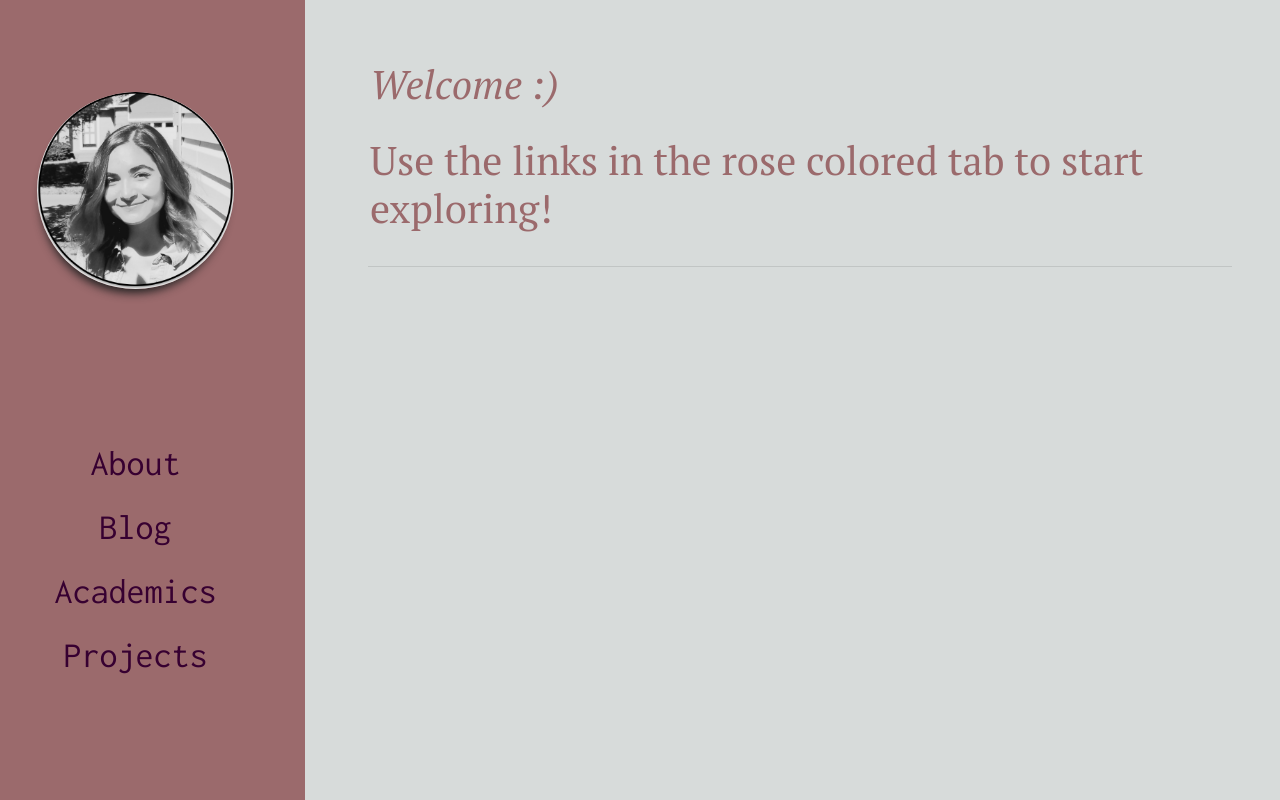
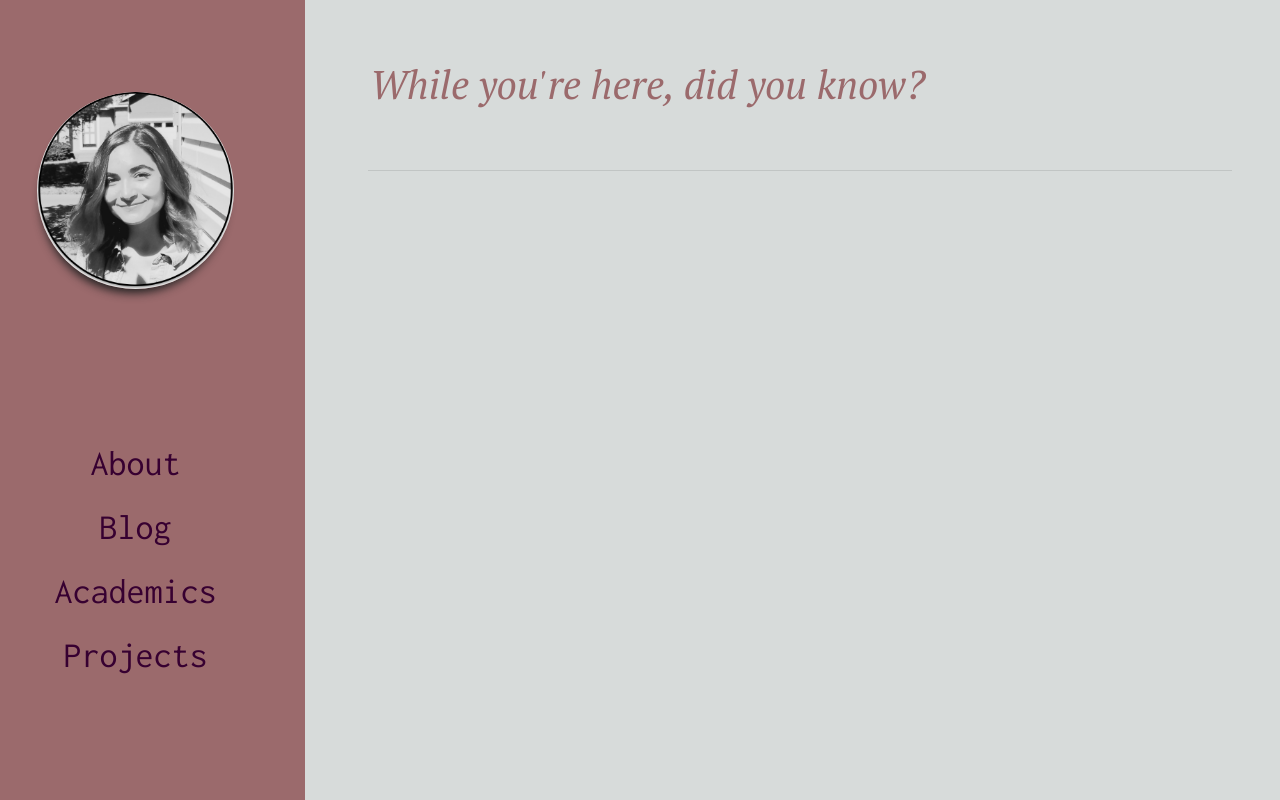
Before and after one commit to Crista2019/Website-2021, a React (Create React App) app: page /blog in a window 1280 px wide. Built offline with nearby package versions, Linux system fonts and the light colour scheme; no server answers.

Commit message:
turned router bug into a cool fun fact api feature

```diff
--- a/package.json
+++ b/package.json
@@ -7,6 +7,7 @@
     "@testing-library/jest-dom": "^5.11.9",
     "@testing-library/react": "^11.2.3",
     "@testing-library/user-event": "^12.6.2",
+    "axios": "^0.21.1",
     "bootstrap": "^4.6.0",
     "hotloader": "^1.1.2",
     "react": "^17.0.1",
--- a/src/App.css
+++ b/src/App.css
@@ -123,6 +123,14 @@ h1 {
   padding: 10px;
 }
 
+.fact {
+  margin-left: 40px;
+  margin-right: 40px;
+  font-family: "Inconsolata", monospace;
+  color: var(--rose);
+  padding: 10px;
+}
+
 hr {
   width: 90%;
   margin-left: auto;
--- a/src/App.js
+++ b/src/App.js
@@ -9,23 +9,36 @@ import Blog from "./components/pages/Blog.js";
 import Projects from "./components/pages/Projects.js";
 import { Component } from "react";
 import Academics from "./components/pages/Academics";
+import axios from "axios";
 
 class App extends Component {
   constructor(props) {
     super(props);
 
     this.state = {
-      itHeader: "Welcome :)",
-      regHeader: "Use the links in the rose colored tab to start exploring!",
+      itHeader: "While you're here, did you know?",
+      regHeader: "",
       currentPage: "",
+      showPage: false,
+      funFact: "",
     };
   }
 
+  componentDidMount() {
+    axios
+      .get(`https://uselessfacts.jsph.pl/random.json?language=en`)
+      .then((res) => {
+        const quote = res.data.text;
+        console.log(quote);
+        this.setState({ funFact: quote });
+      });
+  }
   setAbout = () => {
     this.setState({
-      itHeader: "Hi!",
+      itHeader: "Welcome!",
       regHeader: "My name is Crista.",
       currentPage: "About",
+      showPage: true,
     });
   };
 
@@ -34,6 +47,7 @@ class App extends Component {
       itHeader: "Blog",
       regHeader: "",
       currentPage: "Blog",
+      showPage: true,
     });
   };
 
@@ -42,6 +56,7 @@ class App extends Component {
       itHeader: "Academics",
       regHeader: "",
       currentPage: "Academics",
+      showPage: true,
     });
   };
 
@@ -50,6 +65,7 @@ class App extends Component {
       itHeader: "Projects",
       regHeader: "",
       currentPage: "Projects",
+      showPage: true,
     });
   };
 
@@ -124,16 +140,32 @@ class App extends Component {
               <Row>
                 <Switch>
                   <Route exact path="/">
-                    <About></About>
+                    {this.state.showPage ? (
+                      <About></About>
+                    ) : (
+                      <div className="fact">{this.state.funFact}</div>
+                    )}
                   </Route>
                   <Route path="/blog">
-                    <Blog></Blog>
+                    {this.state.showPage ? (
+                      <Blog></Blog>
+                    ) : (
+                      <div className="fact">{this.state.funFact}</div>
+                    )}
                   </Route>
                   <Route path="/projects">
-                    <Projects></Projects>
+                    {this.state.showPage ? (
+                      <Projects></Projects>
+                    ) : (
+                      <div className="fact">{this.state.funFact}</div>
+                    )}
                   </Route>
                   <Route path="/academics">
-                    <Academics></Academics>
+                    {this.state.showPage ? (
+                      <Academics></Academics>
+                    ) : (
+                      <div className="fact">{this.state.funFact}</div>
+                    )}
                   </Route>
                 </Switch>
               </Row>
--- a/src/components/pages/Academics.js
+++ b/src/components/pages/Academics.js
@@ -23,7 +23,7 @@ class Academics extends Component {
           </strong>
         </p>
         <p>- Computer + Brain & Cognitive Sciences</p>
-        <p>- Relevant Coursework</p>
+        <p>- <a href="">Relevant Coursework</a></p>
         <Modal show={this.showModal}>
           <Modal.Header>Hi</Modal.Header>
           <Modal.Body>asdfasdf</Modal.Body>
```
Also changed, not shown: 2 other files (tests, documents, lock files or other folders).
